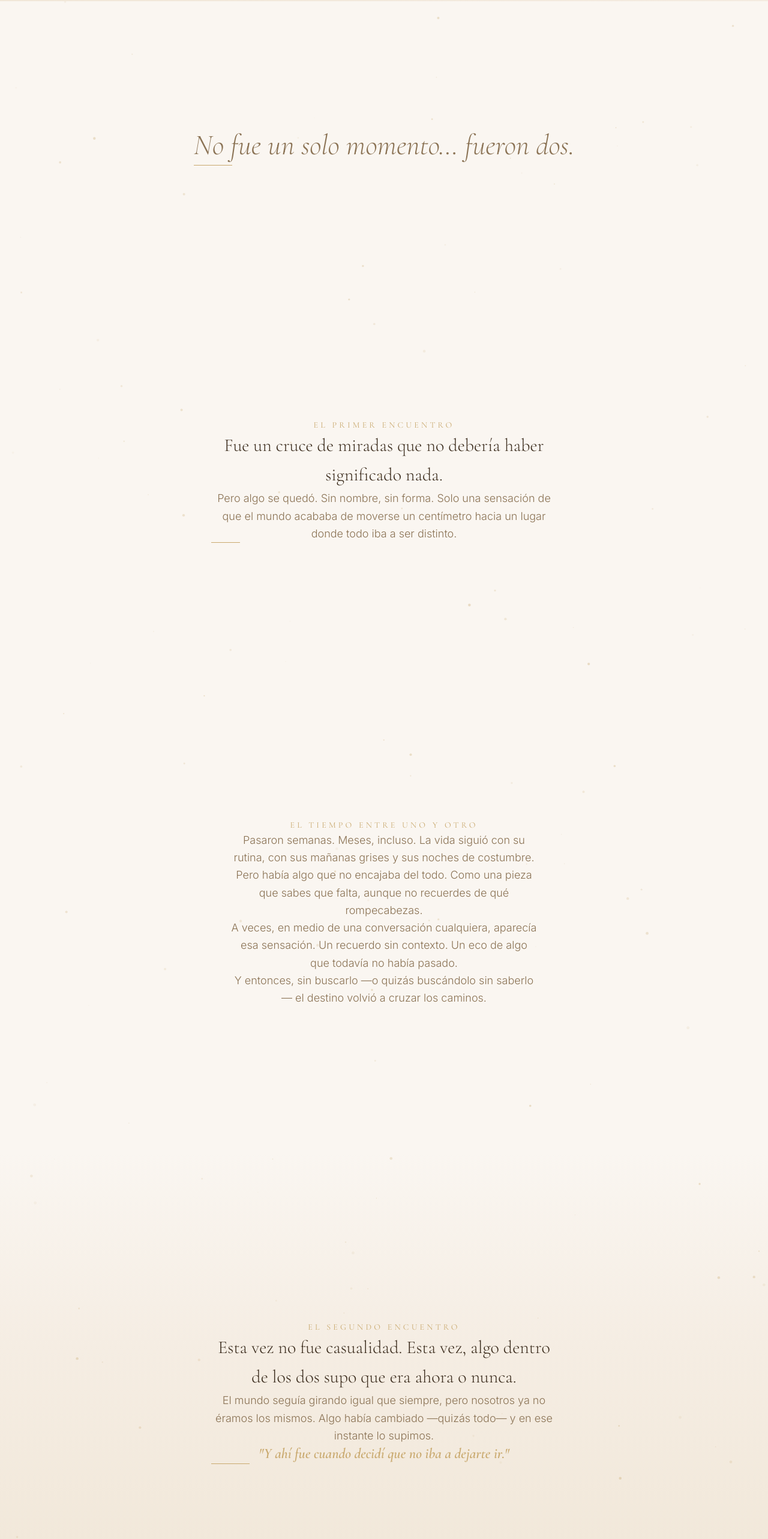
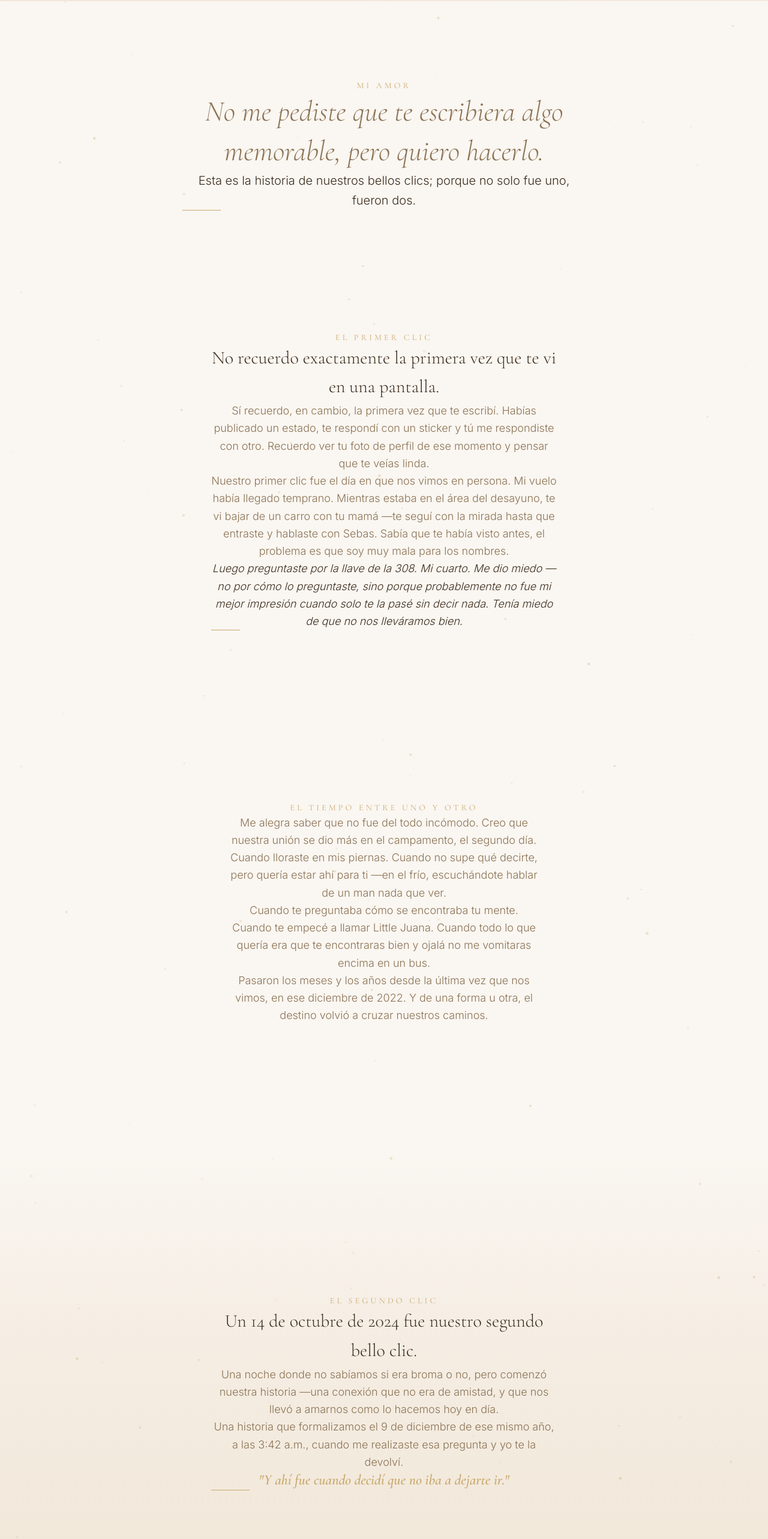
Before and after one commit to itssinis/500_days, a React (Vite) app: page / in a window 1280 px wide. Shown: the part 798-3364 px from the top of the page at 60% size. Built offline with nearby package versions, Linux system fonts and the light colour scheme.

Commit message:
Base de texto

```diff
--- a/src/sections/FirstMomentSection.tsx
+++ b/src/sections/FirstMomentSection.tsx
@@ -1,7 +1,7 @@
 import AnimatedSection from "../components/AnimatedSection";
 
 /**
- * First Moment — el primer encuentro, texto emocional mínimo.
+ * First Moment — el primer encuentro online y en persona.
  */
 export default function FirstMomentSection() {
   return (
@@ -12,7 +12,7 @@ export default function FirstMomentSection() {
             className="font-serif text-sm uppercase tracking-[0.3em] mb-6"
             style={{ color: "var(--color-gold)" }}
           >
-            El primer encuentro
+            El primer clic
           </p>
         </AnimatedSection>
 
@@ -21,7 +21,7 @@ export default function FirstMomentSection() {
             className="font-serif text-2xl md:text-3xl font-light leading-relaxed"
             style={{ color: "var(--color-dark)" }}
           >
-            Fue un cruce de miradas que no debería haber significado nada.
+            No recuerdo exactamente la primera vez que te vi en una pantalla.
           </p>
         </AnimatedSection>
 
@@ -30,13 +30,36 @@ export default function FirstMomentSection() {
             className="mt-8 text-base md:text-lg font-light leading-relaxed"
             style={{ color: "var(--color-brown)" }}
           >
-            Pero algo se quedó. Sin nombre, sin forma.
-            Solo una sensación de que el mundo acababa de moverse un centímetro
-            hacia un lugar donde todo iba a ser distinto.
+            Sí recuerdo, en cambio, la primera vez que te escribí. Habías publicado un estado,
+            te respondí con un sticker y tú me respondiste con otro. Recuerdo ver tu foto de
+            perfil de ese momento y pensar que te veías linda.
           </p>
         </AnimatedSection>
 
         <AnimatedSection delay={0.6}>
+          <p
+            className="mt-6 text-base md:text-lg font-light leading-relaxed"
+            style={{ color: "var(--color-brown)" }}
+          >
+            Nuestro primer clic fue el día en que nos vimos en persona. Mi vuelo había llegado
+            temprano. Mientras estaba en el área del desayuno, te vi bajar de un carro con tu mamá
+            —te seguí con la mirada hasta que entraste y hablaste con Sebas. Sabía que te había
+            visto antes, el problema es que soy muy mala para los nombres.
+          </p>
+        </AnimatedSection>
+
+        <AnimatedSection delay={0.8}>
+          <p
+            className="mt-6 text-base md:text-lg font-light leading-relaxed italic"
+            style={{ color: "var(--color-dark)" }}
+          >
+            Luego preguntaste por la llave de la 308. Mi cuarto. Me dio miedo —no por cómo lo
+            preguntaste, sino porque probablemente no fue mi mejor impresión cuando solo te la
+            pasé sin decir nada. Tenía miedo de que no nos lleváramos bien.
+          </p>
+        </AnimatedSection>
+
+        <AnimatedSection delay={1.0}>
           <div
             className="mx-auto mt-10 h-px w-12"
             style={{ backgroundColor: "var(--color-gold)" }}
--- a/src/sections/IntroSection.tsx
+++ b/src/sections/IntroSection.tsx
@@ -1,17 +1,29 @@
 import AnimatedSection from "../components/AnimatedSection";
 
 /**
- * Intro Transition — frase puente entre el hero y la historia.
+ * Intro Transition — saludo y presentación de la historia.
  */
 export default function IntroSection() {
   return (
     <section className="flex min-h-[60vh] items-center justify-center px-6 py-24">
       <AnimatedSection className="max-w-2xl text-center">
         <p
+          className="font-serif text-sm uppercase tracking-[0.3em] mb-6"
+          style={{ color: "var(--color-gold)" }}
+        >
+          Mi amor
+        </p>
+        <p
           className="font-serif text-3xl md:text-4xl lg:text-5xl font-light leading-snug italic"
           style={{ color: "var(--color-brown)" }}
         >
-          No fue un solo momento… fueron dos.
+          No me pediste que te escribiera algo memorable, pero quiero hacerlo.
+        </p>
+        <p
+          className="mt-6 text-lg md:text-xl font-light leading-relaxed"
+          style={{ color: "var(--color-dark)" }}
+        >
+          Esta es la historia de nuestros bellos clics; porque no solo fue uno, fueron dos.
         </p>
         <div
           className="mx-auto mt-8 h-px w-16"
--- a/src/sections/LetterSection.tsx
+++ b/src/sections/LetterSection.tsx
@@ -1,7 +1,7 @@
 import AnimatedSection from "../components/AnimatedSection";
 
 /**
- * Letter Section — carta digital con tipografía serif elegante.
+ * Letter Section — 500 días, declaración de amor y firma.
  */
 export default function LetterSection() {
   return (
@@ -29,32 +29,39 @@ export default function LetterSection() {
             style={{ color: "var(--color-dark)" }}
           >
             <p>
-              No sé exactamente cuándo pasó. Tal vez fue la primera vez
-              que me miraste sin decir nada y yo entendí todo. O tal vez fue
-              mucho antes, cuando ni siquiera sabía que te estaba buscando.
+              Han pasado 500 días desde ese sí de ambas el 9 de diciembre de 2024. Hemos pasado
+              muchos más desde la primera vez que nos vimos en persona, y aún más desde que supimos
+              de la existencia de la otra a través de una cámara.
             </p>
             <p>
-              Lo que sí sé es que desde ese día, cada mañana tiene un sentido
-              distinto. No perfecto —nunca lo prometí— pero sí honesto.
-              Real. Nuestro.
+              Han sido 500 días maravillosos, días donde aún sigo sin creerme que somos nosotras.
+              Que quiero que estés en mi presente y en mi futuro. Que pueda verte todos los días de
+              mi vida. Que quiero poder celebrar junto a ti y estar cuando me necesites.
             </p>
             <p>
-              Han pasado 500 días. Y si me preguntaras cuántos más quiero,
-              te diría que me quedo corto con cualquier número.
-            </p>
-            <p className="italic" style={{ color: "var(--color-brown)" }}>
-              Gracias por quedarte. Gracias por elegirme. Gracias por ser ese
-              segundo momento que lo cambió todo.
+              Te amo, con todo mi corazón, con toda mi alma, con todo lo que soy.
             </p>
           </div>
 
           {/* Firma */}
           <div className="mt-10 text-right">
             <p
-              className="font-serif text-lg italic"
+              className="font-serif text-sm italic"
+              style={{ color: "var(--color-brown)" }}
+            >
+              Tu novia, tu mujer, tu futura esposa,
+            </p>
+            <p
+              className="font-serif text-sm italic mt-1"
+              style={{ color: "var(--color-brown)" }}
+            >
+              la dueña de tus sueños (espero), tu socio, tu amiga, tu bro, tu sarampión.
+            </p>
+            <p
+              className="font-serif text-xl italic mt-3"
               style={{ color: "var(--color-gold)" }}
             >
-              Con todo lo que soy,
+              Tu Sara.
             </p>
             <div
               className="mt-4 ml-auto h-px w-20"
--- a/src/sections/SecondMomentSection.tsx
+++ b/src/sections/SecondMomentSection.tsx
@@ -1,8 +1,7 @@
 import AnimatedSection from "../components/AnimatedSection";
 
 /**
- * Second Moment — el segundo encuentro, tono más intenso,
- * con cambio sutil de fondo cálido.
+ * Second Moment — el segundo clic: 14 de octubre y 9 de diciembre de 2024.
  */
 export default function SecondMomentSection() {
   return (
@@ -19,7 +18,7 @@ export default function SecondMomentSection() {
             className="font-serif text-sm uppercase tracking-[0.3em] mb-6"
             style={{ color: "var(--color-gold)" }}
           >
-            El segundo encuentro
+            El segundo clic
           </p>
         </AnimatedSection>
 
@@ -28,8 +27,7 @@ export default function SecondMomentSection() {
             className="font-serif text-2xl md:text-3xl font-light leading-relaxed"
             style={{ color: "var(--color-dark)" }}
           >
-            Esta vez no fue casualidad. Esta vez, algo dentro de los dos supo
-            que era ahora o nunca.
+            Un 14 de octubre de 2024 fue nuestro segundo bello clic.
           </p>
         </AnimatedSection>
 
@@ -38,13 +36,22 @@ export default function SecondMomentSection() {
             className="mt-8 text-base md:text-lg font-light leading-relaxed"
             style={{ color: "var(--color-brown)" }}
           >
-            El mundo seguía girando igual que siempre, pero nosotros ya no
-            éramos los mismos. Algo había cambiado —quizás todo— y en ese
-            instante lo supimos.
+            Una noche donde no sabíamos si era broma o no, pero comenzó nuestra historia
+            —una conexión que no era de amistad, y que nos llevó a amarnos como lo hacemos hoy en día.
           </p>
         </AnimatedSection>
 
         <AnimatedSection delay={0.6}>
+          <p
+            className="mt-6 text-base md:text-lg font-light leading-relaxed"
+            style={{ color: "var(--color-brown)" }}
+          >
+            Una historia que formalizamos el 9 de diciembre de ese mismo año, a las 3:42 a.m.,
+            cuando me realizaste esa pregunta y yo te la devolví.
+          </p>
+        </AnimatedSection>
+
+        <AnimatedSection delay={0.8}>
           <p
             className="mt-10 font-serif text-xl md:text-2xl italic font-semibold"
             style={{ color: "var(--color-gold)" }}
@@ -53,7 +60,7 @@ export default function SecondMomentSection() {
           </p>
         </AnimatedSection>
 
-        <AnimatedSection delay={0.8}>
+        <AnimatedSection delay={1.0}>
           <div
             className="mx-auto mt-10 h-px w-16"
             style={{ backgroundColor: "var(--color-gold)" }}
--- a/src/sections/TimeGapSection.tsx
+++ b/src/sections/TimeGapSection.tsx
@@ -1,14 +1,13 @@
 import AnimatedSection from "../components/AnimatedSection";
 
 /**
- * Time Gap — narrativa sobre el tiempo que pasó entre los dos encuentros.
- * Cada párrafo aparece progresivamente al hacer scroll.
+ * Time Gap — el campamento y los años entre los dos encuentros.
  */
 const paragraphs = [
-  "Pasaron semanas. Meses, incluso. La vida siguió con su rutina, con sus mañanas grises y sus noches de costumbre.",
-  "Pero había algo que no encajaba del todo. Como una pieza que sabes que falta, aunque no recuerdes de qué rompecabezas.",
-  "A veces, en medio de una conversación cualquiera, aparecía esa sensación. Un recuerdo sin contexto. Un eco de algo que todavía no había pasado.",
-  "Y entonces, sin buscarlo —o quizás buscándolo sin saberlo— el destino volvió a cruzar los caminos.",
+  "Me alegra saber que no fue del todo incómodo. Creo que nuestra unión se dio más en el campamento, el segundo día.",
+  "Cuando lloraste en mis piernas. Cuando no supe qué decirte, pero quería estar ahí para ti —en el frío, escuchándote hablar de un man nada que ver.",
+  "Cuando te preguntaba cómo se encontraba tu mente. Cuando te empecé a llamar Little Juana. Cuando todo lo que quería era que te encontraras bien y ojalá no me vomitaras encima en un bus.",
+  "Pasaron los meses y los años desde la última vez que nos vimos, en ese diciembre de 2022. Y de una forma u otra, el destino volvió a cruzar nuestros caminos.",
 ];
 
 export default function TimeGapSection() {
```
